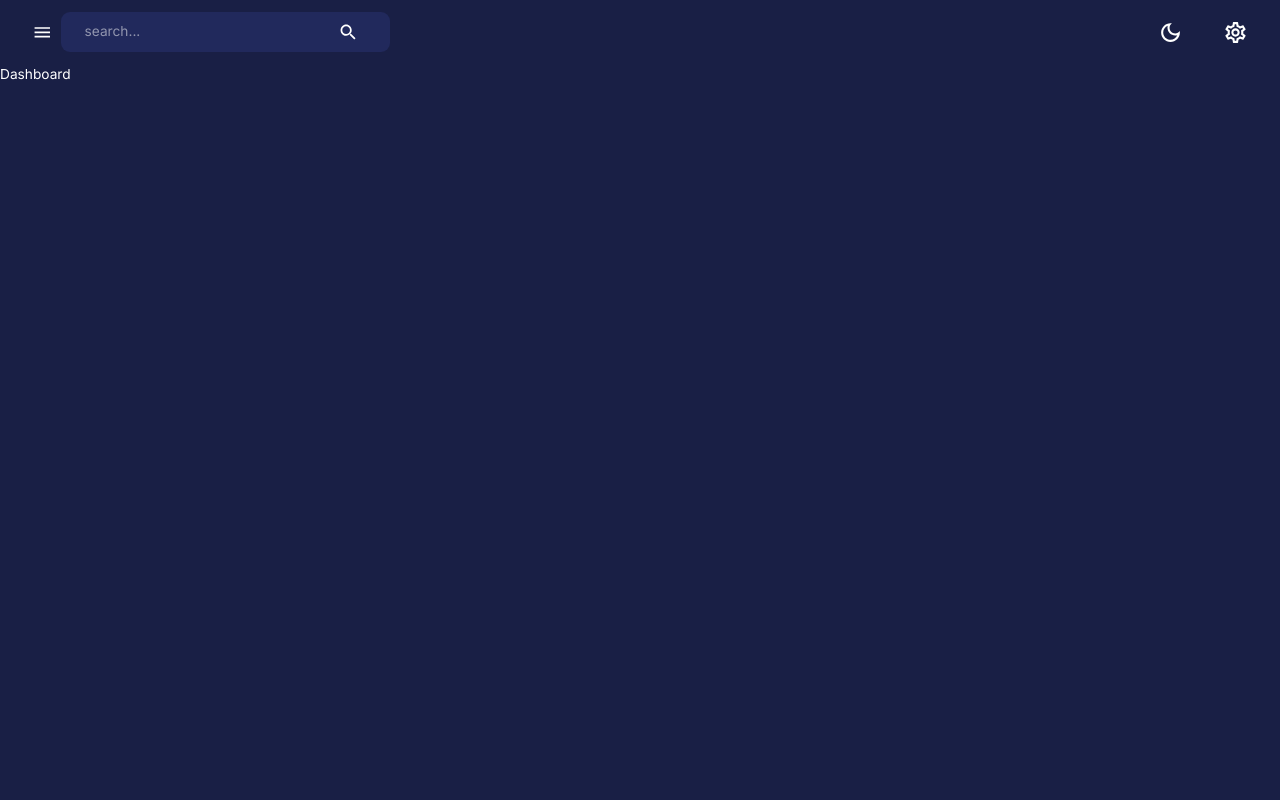
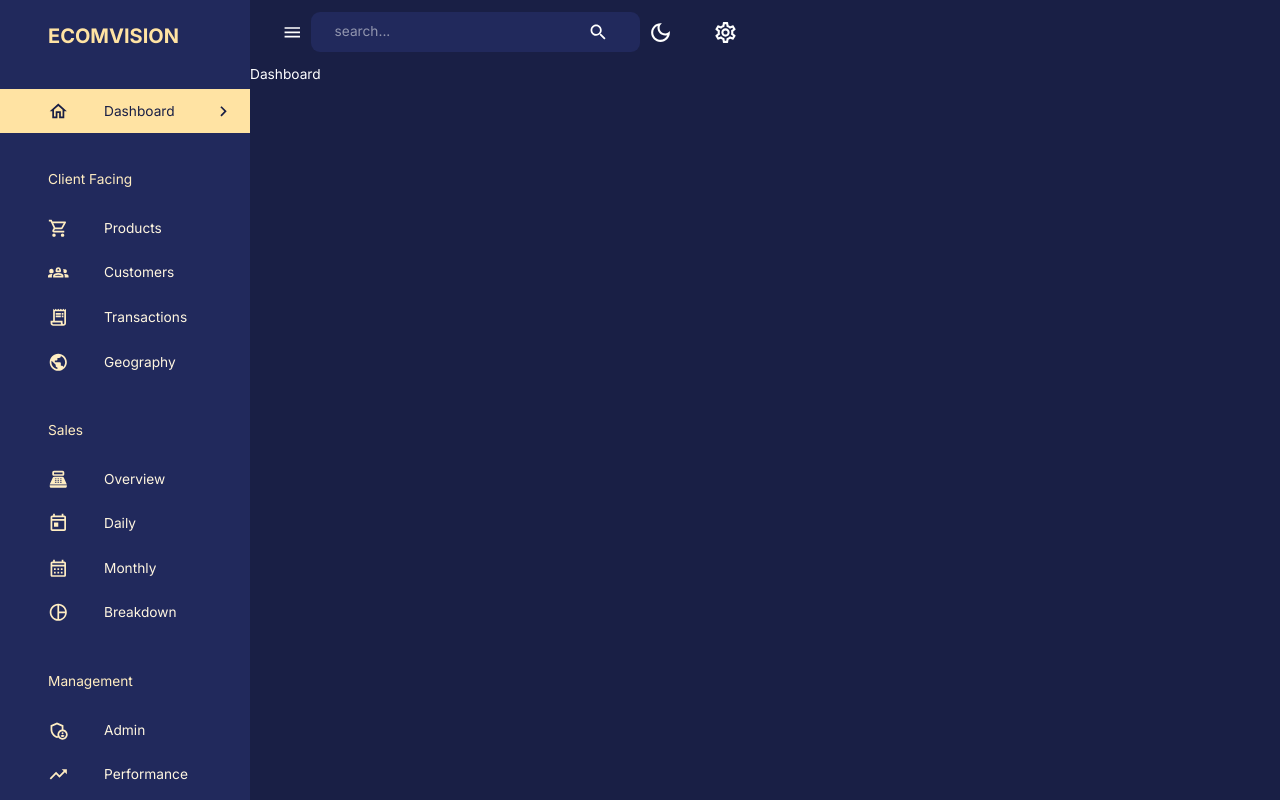
Before and after one commit to MaksZiem/react-admin-dashboard, a React (Create React App) app in the folder client/: page /dashboard in a window 1280 px wide. Built offline with nearby package versions, Linux system fonts and the light colour scheme.

Commit message:
adding sidebar

```diff
--- a/client/src/components/Navbar.jsx
+++ b/client/src/components/Navbar.jsx
@@ -19,7 +19,7 @@
   useTheme,
 } from "@mui/material";
 
-const Navbar = () => {
+const Navbar = ({ isSidebarOpen, setIsSidebarOpen }) => {
   const dispatch = useDispatch();
   const theme = useTheme();
 
@@ -34,7 +34,7 @@
       <Toolbar sx={{ justifyContent: "space-between" }}>
         {/* left side  */}
         <FlexBetween>
-          <IconButton onClick={() => console.log("open/close sidebar")}>
+          <IconButton onClick={() => setIsSidebarOpen(!isSidebarOpen)}>
             <MenuIcon />
           </IconButton>
           <FlexBetween
--- /dev/null
+++ b/client/src/components/Sidebar.jsx
@@ -0,0 +1,201 @@
+import React from "react";
+import {
+  Box,
+  Divider,
+  Drawer,
+  IconButton,
+  List,
+  ListItem,
+  ListItemButton,
+  ListItemIcon,
+  ListItemText,
+  Typography,
+  useTheme,
+} from "@mui/material";
+import {
+  SettingsOutlined,
+  ChevronLeft,
+  ChevronRightOutlined,
+  HomeOutlined,
+  ShoppingCartOutlined,
+  Groups2Outlined,
+  ReceiptLongOutlined,
+  PublicOutlined,
+  PointOfSaleOutlined,
+  TodayOutlined,
+  CalendarMonthOutlined,
+  AdminPanelSettingsOutlined,
+  TrendingUpOutlined,
+  PieChartOutlined,
+} from "@mui/icons-material";
+import { useEffect, useState } from "react";
+import { useLocation, useNavigate } from "react-router-dom";
+import FlexBetween from "./FlexBetween";
+import profileImage from "assets/profile.jpeg";
+
+const navItems = [
+  {
+    text: "Dashboard",
+    icon: <HomeOutlined />,
+  },
+  {
+    text: "Client Facing",
+    icon: null,
+  },
+  {
+    text: "Products",
+    icon: <ShoppingCartOutlined />,
+  },
+  {
+    text: "Customers",
+    icon: <Groups2Outlined />,
+  },
+  {
+    text: "Transactions",
+    icon: <ReceiptLongOutlined />,
+  },
+  {
+    text: "Geography",
+    icon: <PublicOutlined />,
+  },
+  {
+    text: "Sales",
+    icon: null,
+  },
+  {
+    text: "Overview",
+    icon: <PointOfSaleOutlined />,
+  },
+  {
+    text: "Daily",
+    icon: <TodayOutlined />,
+  },
+  {
+    text: "Monthly",
+    icon: <CalendarMonthOutlined />,
+  },
+  {
+    text: "Breakdown",
+    icon: <PieChartOutlined />,
+  },
+  {
+    text: "Management",
+    icon: null,
+  },
+  {
+    text: "Admin",
+    icon: <AdminPanelSettingsOutlined />,
+  },
+  {
+    text: "Performance",
+    icon: <TrendingUpOutlined />,
+  },
+];
+
+const Sidebar = ({
+  user,
+  drawerWidth,
+  isSidebarOpen,
+  setIsSidebarOpen,
+  isNonMobile,
+}) => {
+  const { pathname } = useLocation();
+  const [active, setActive] = useState("");
+  const navigate = useNavigate();
+  const theme = useTheme();
+
+  useEffect(() => {
+    setActive(pathname.substring(1));
+  }, [pathname]);
+
+  return (
+    <Box component="nav">
+      {isSidebarOpen && (
+        <Drawer
+          open={isSidebarOpen}
+          onClose={() => setIsSidebarOpen(false)}
+          variant="persistent"
+          anchor="left"
+          sx={{
+            width: drawerWidth,
+            "& .MuiDrawer-paper": {
+              color: theme.palette.secondary[200],
+              backgroundColor: theme.palette.background.alt,
+              boxSixing: "border-box",
+              borderWidth: isNonMobile ? 0 : "2px",
+              width: drawerWidth,
+            },
+          }}
+        >
+          <Box width="100%">
+            <Box m="1.5rem 2rem 2rem 3rem">
+              <FlexBetween color={theme.palette.secondary.main}>
+                <Box display="flex" alignItems="center" gap="0.5rem">
+                  <Typography variant="h4" fontWeight="bold">
+                    ECOMVISION
+                  </Typography>
+                </Box>
+                {!isNonMobile && (
+                  <IconButton onClick={() => setIsSidebarOpen(!isSidebarOpen)}>
+                    <ChevronLeft />
+                  </IconButton>
+                )}
+              </FlexBetween>
+            </Box>
+            <List>
+              {navItems.map(({ text, icon }) => {
+                if (!icon) {
+                  return (
+                    <Typography key={text} sx={{ m: "2.25rem 0 1rem 3rem" }}>
+                      {text}
+                    </Typography>
+                  );
+                }
+                const lcText = text.toLowerCase();
+
+                return (
+                  <ListItem key={text} disablePadding>
+                    <ListItemButton
+                      onClick={() => {
+                        navigate(`/${lcText}`);
+                        setActive(lcText);
+                      }}
+                      sx={{
+                        backgroundColor:
+                          active === lcText
+                            ? theme.palette.secondary[300]
+                            : "transparent",
+                        color:
+                          active === lcText
+                            ? theme.palette.primary[600]
+                            : theme.palette.secondary[100],
+                      }}
+                    >
+                      <ListItemIcon
+                        sx={{
+                          ml: "2rem",
+                          color:
+                            active === lcText
+                              ? theme.palette.primary[600]
+                              : theme.palette.secondary[200],
+                        }}
+                      >
+                        {icon}
+                      </ListItemIcon>
+                      <ListItemText primary={text} />
+                      {active === lcText && (
+                        <ChevronRightOutlined sx={{ ml: "auto" }} />
+                      )}
+                    </ListItemButton>
+                  </ListItem>
+                );
+              })}
+            </List>
+          </Box>
+        </Drawer>
+      )}
+    </Box>
+  );
+};
+
+export default Sidebar;
--- a/client/src/scenes/layout/index.jsx
+++ b/client/src/scenes/layout/index.jsx
@@ -1,22 +1,33 @@
-import React from 'react'
-import { useState } from 'react'
-import { Box, useMediaQuery } from '@mui/material'
-import { UseSelector } from 'react-redux'
-import Navbar from 'components/Navbar'
-import { Outlet } from 'react-router-dom'
-
+import React from "react";
+import { useState } from "react";
+import { Box, useMediaQuery } from "@mui/material";
+import { UseSelector } from "react-redux";
+import Navbar from "components/Navbar";
+import { Outlet } from "react-router-dom";
+import Sidebar from "components/Sidebar";
 
 //dzieki box moge dawac cssa
 
 const Layout = () => {
+  const isNonMobile = useMediaQuery("(min-width: 600px)");
+  const [isSidebarOpen, setIsSidebarOpen] = useState(true);
   return (
-    <Box width="100%" height='100%' >
-        <Box>
-            <Navbar />
-            <Outlet />
-        </Box>
+    <Box width="100%" height="100%" display={isNonMobile ? "flex" : "block"}>
+      <Sidebar
+        isNonMobile={isNonMobile}
+        drawerWidth="250px"
+        isSidebarOpen={isSidebarOpen}
+        setIsSidebarOpen={setIsSidebarOpen}
+      />
+      <Box>
+        <Navbar
+          isSidebarOpen={isSidebarOpen}
+          setIsSidebarOpen={setIsSidebarOpen}
+        />
+        <Outlet />
+      </Box>
     </Box>
-  )
-}
+  );
+};
 
-export default Layout
+export default Layout;
```
